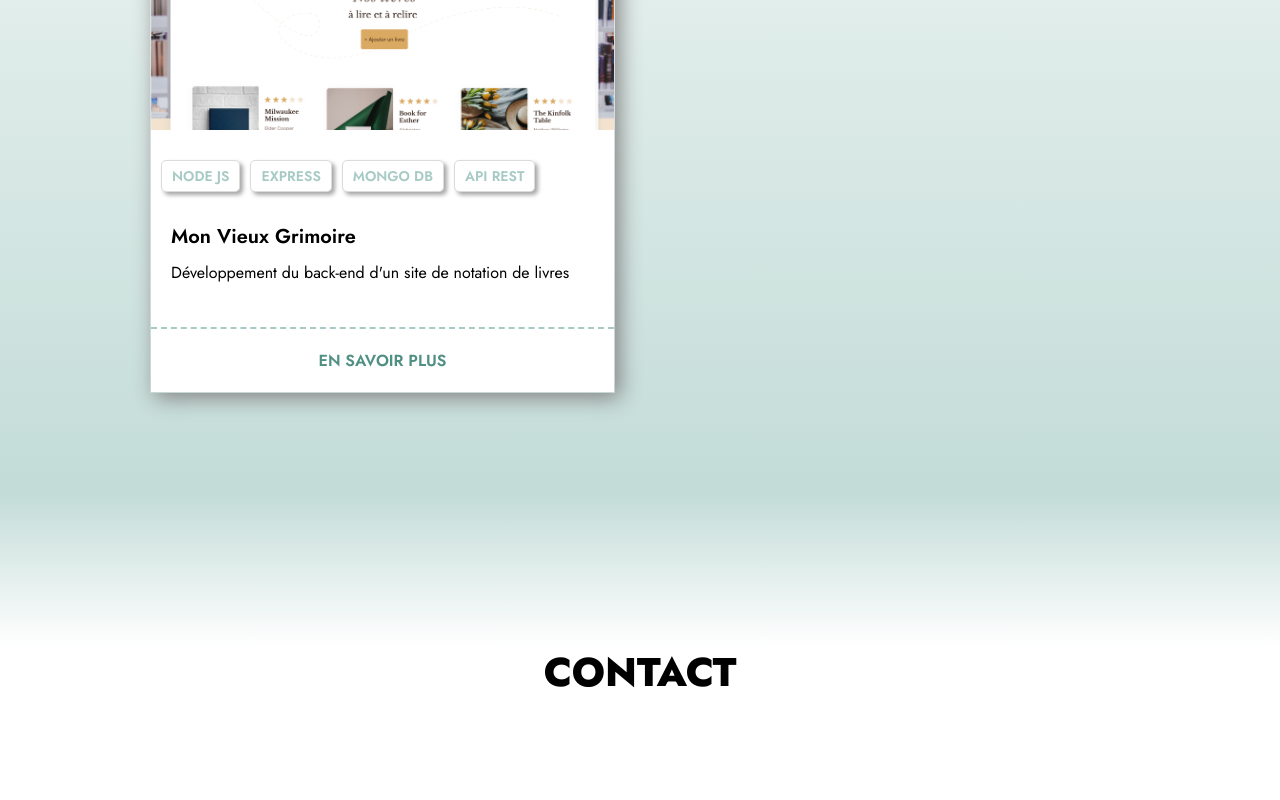
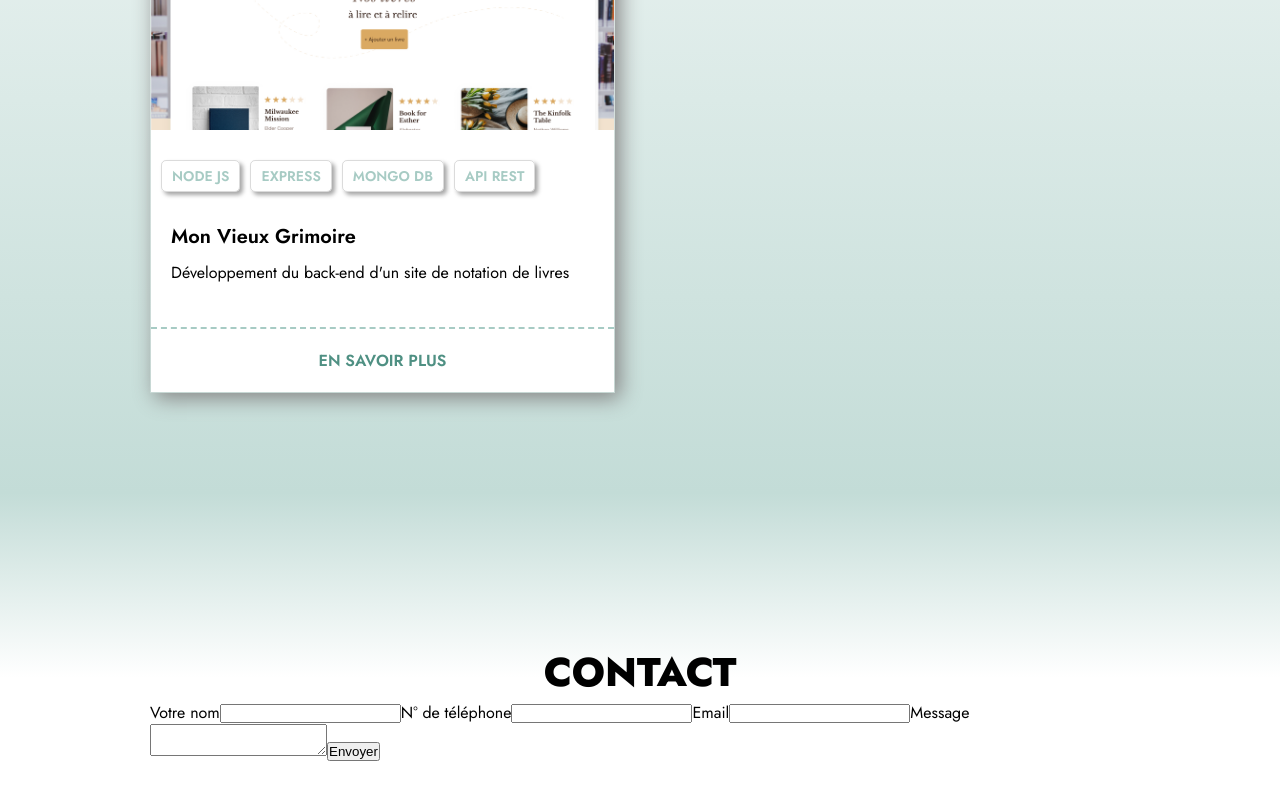
Before and after one commit to caroline-prtt/Portfolio, a React (Create React App) app: page / in a window 1280 px wide. Shown: the part 3220-4020 px from the top of the page. Built offline with nearby package versions, Linux system fonts and the light colour scheme.

Commit message:
insertion emailJS et logique pour envoie email par le formulaire de contact

```diff
--- a/src/components/Contact/Contact.jsx
+++ b/src/components/Contact/Contact.jsx
@@ -1,13 +1,42 @@
+import { useRef } from "react";
+import emailjs from '@emailjs/browser';
 import "./contact.scss"
 
 function Contact() {
+
+    const form = useRef();
+
+    const sendEmail = (e) => {
+        e.preventDefault();
+
+        emailjs.sendForm('service_yw1k4jd', 'template_e7qax3m', form.current, 'xIuQhrwI8NMnryOi7')
+          .then((result) => {
+              console.log(result.text);
+          }, (error) => {
+              console.log(error.text);
+          });
+
+          e.target.reset();
+      };
+
     return(
-        <div id="contact" className="contact">
+        <section id="contact" className="contact">
+
             <h2 className="contact__title">CONTACT</h2>
-            <div className="contact__form">
 
-            </div>
-        </div>
+            <form ref={form} onSubmit={sendEmail} className="contact__form">
+                <label for="name">Votre nom</label>
+                <input type="text" id="name" name="user_name" required/>
+                <label for="phone">N° de téléphone</label>
+                <input type="number" id="name" name="user_phone" required/>
+                <label for="email">Email</label>
+                <input type="email" id="email" name="user_email" required/>
+                <label for="message">Message</label>
+                <textarea id="message" name="message" required/>
+                <input type="submit" value="Envoyer" />
+            </form>
+
+        </section>
     )
 }
 
```
